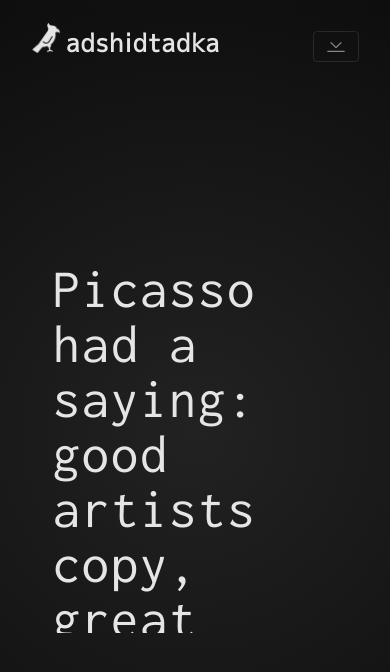
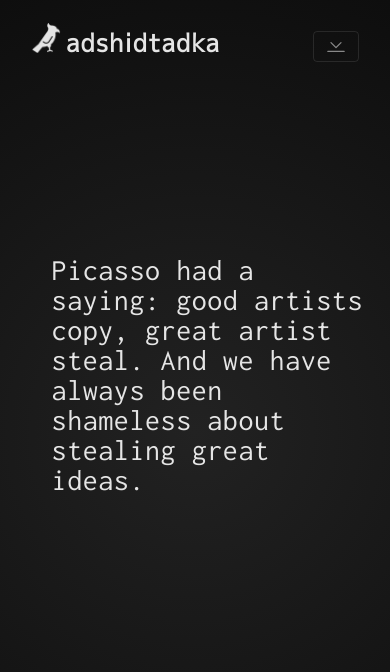
Before and after one commit to adshidtadka/portfolio, a Vue app: page / in a window 390 px wide. Shown: the top 672 px of the page. Built offline with nearby package versions, Linux system fonts and the light colour scheme.

Commit message:
fix: Homeをレスポンシブ対応

```diff
--- a/src/views/Home.vue
+++ b/src/views/Home.vue
@@ -27,14 +27,17 @@ export default {
       fadeInOut: true,
       animationDuration: 4000,
       animationSpeed: 1000,
-      fontSize: 55,
+      fontSize: window.innerWidth < 992 ? 30 : 55,
       numKeyframes: 20,
       animate: "in",
     };
   },
   computed: {
     width() {
-      return document.getElementById("app").offsetWidth * 0.6;
+      return (
+        document.getElementById("app").offsetWidth *
+        (window.innerWidth < 992 ? 0.8 : 0.6)
+      );
     },
   },
   created() {
@@ -75,7 +78,6 @@ export default {
 </script>
 
 <style lang="scss" scoped>
-// Styles ------------------------------------------------------
 #home {
   width: 100%;
   min-height: 530px;
```
